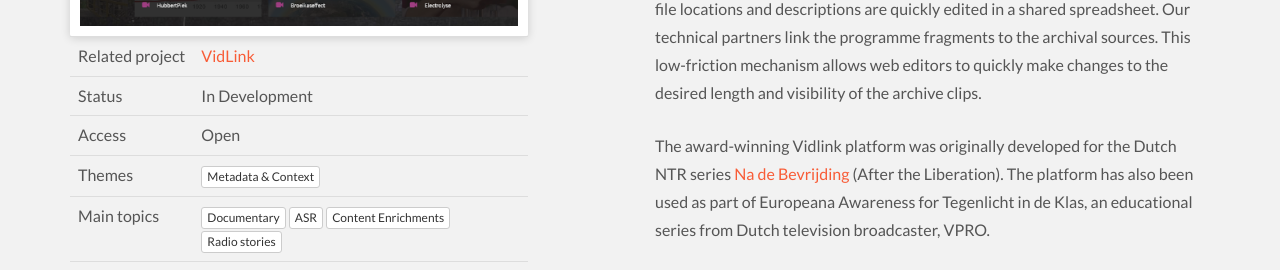
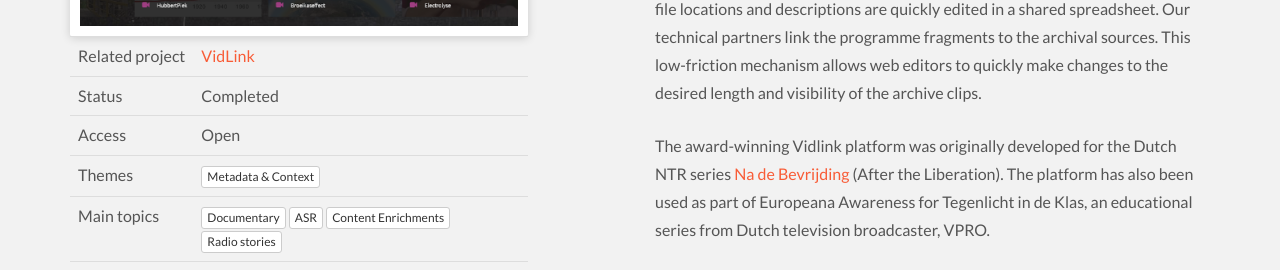
Before and after one commit to roelandordelman/labs, a Jekyll site: the page built from _applications/vidlink.md, in a window 1280 px wide. Shown: the part 404-674 px from the top of the page. Built offline with Jekyll 4.4.1, drawn with Linux system fonts in a browser that asks for light colours.

Commit message:
Updated Vidlink

```diff
--- a/_applications/vidlink.md
+++ b/_applications/vidlink.md
@@ -14,7 +14,7 @@ description: Interactive documentary explorer
 project_id: dbd312fc-edb3-11e4-8099-005056a71e3a
 access: Open
 status:
-- In Development
+- Completed
 themes:
 - Metadata & Context
 contenttypes:
```
